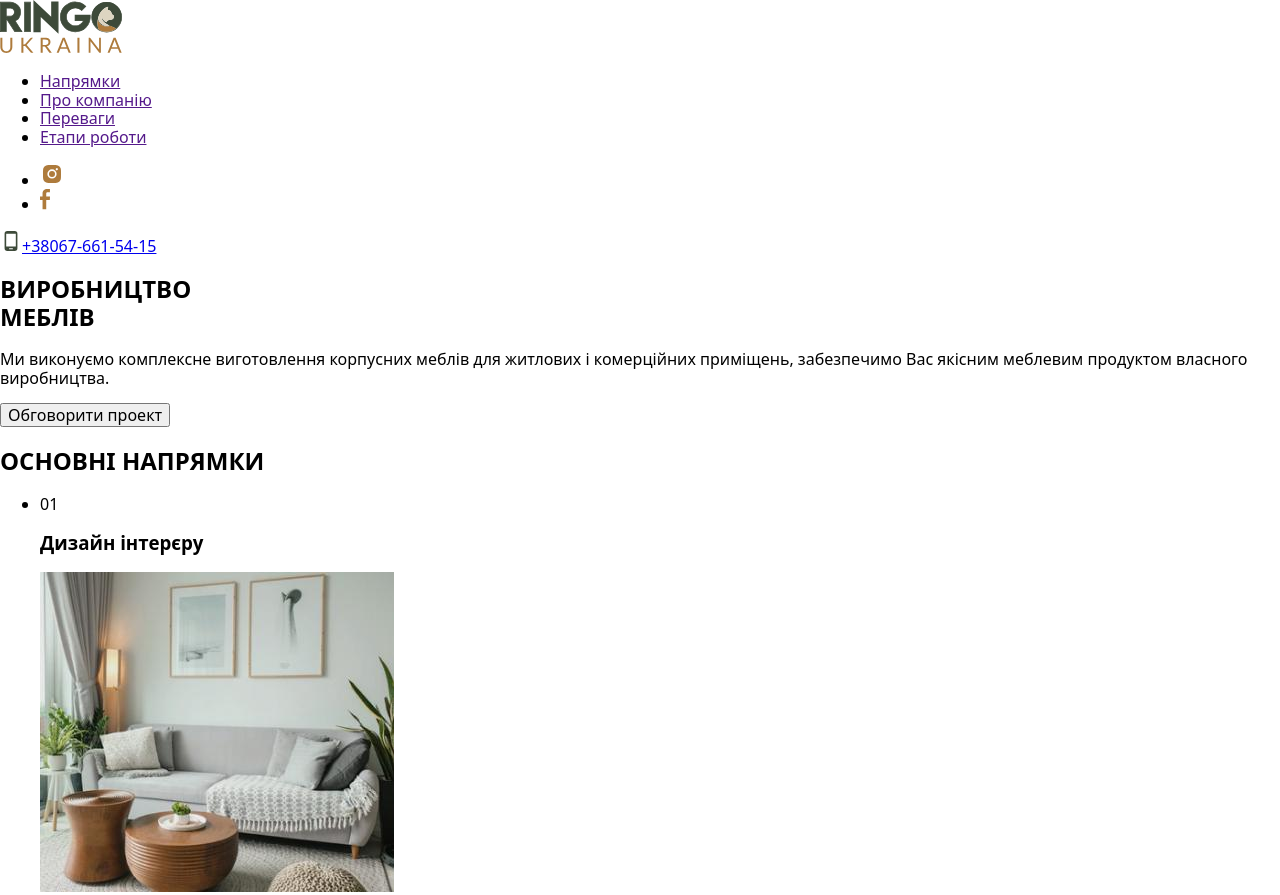
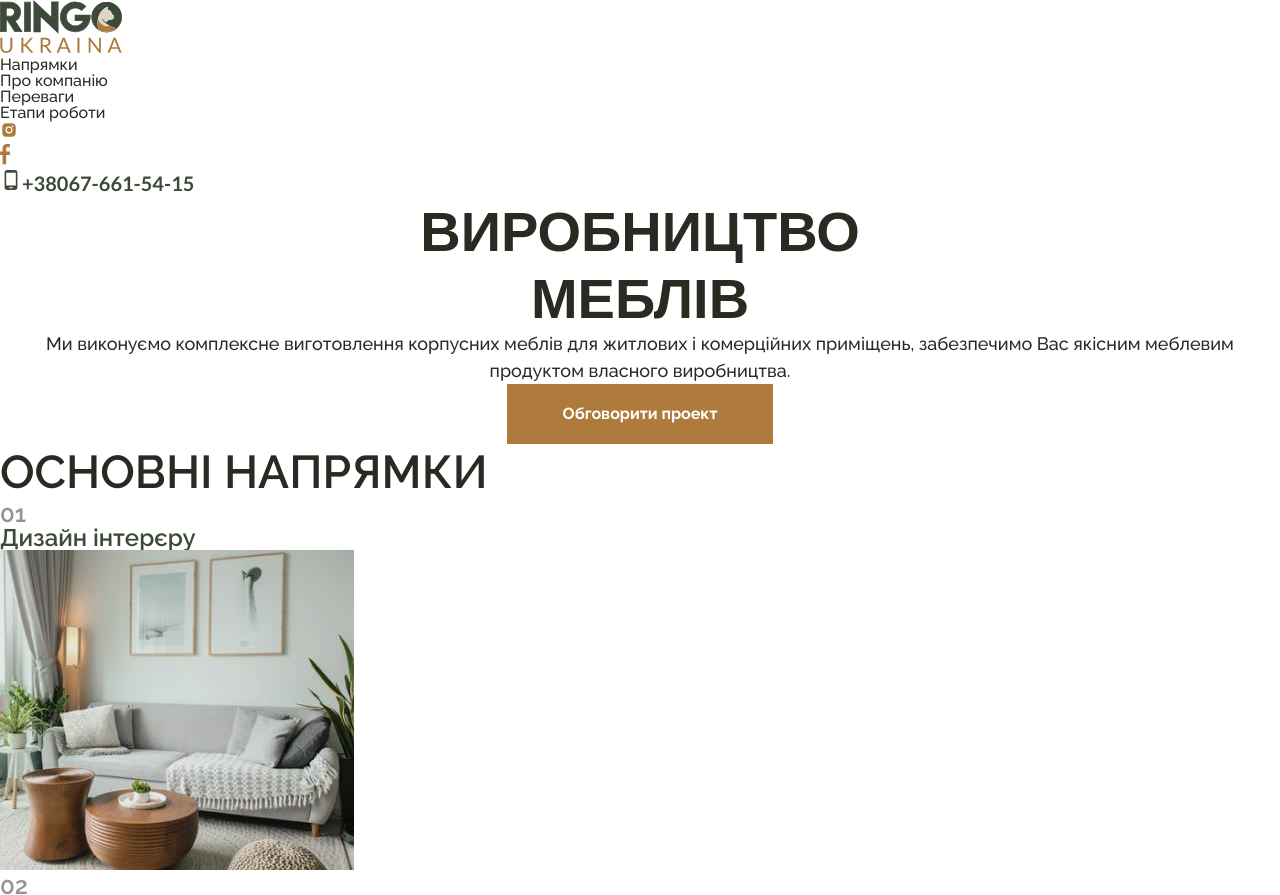
Before and after one commit to SergeyKutenniy/ringo-ukraina, a plain HTML site: page index.html in a window 1280 px wide. Shown: the top 895 px of the page. Drawn offline with nearby package versions, Linux system fonts and the light colour scheme.

Commit message:
added-css-in-materials

```diff
--- a/css/styles.css
+++ b/css/styles.css
@@ -0,0 +1,127 @@
+:root {
+  --main-text-color: #282b22;
+  --secondary-text-color: #3d4a39;
+  --white-text-color: #ffffff;
+
+  --main-bg-color: #ffffff;
+  --secondary-bg-color: #3d4a39;
+
+  --accent-color: #ae7b3c;
+}
+body {
+  font-family: 'Raleway', sans-serif;
+  color: var(--main-text-color);
+}
+
+h1,
+h2,
+h3,
+h4,
+h5,
+h6,
+p {
+  margin: 0;
+  padding: 0;
+}
+
+h2 {
+  font-size: 46px;
+  font-weight: 600;
+  line-height: 1.26;
+}
+
+a {
+  text-decoration: none;
+  color: inherit;
+}
+
+ul {
+  list-style: none;
+  margin: 0;
+  padding: 0;
+}
+
+.btn {
+  display: inline-block;
+  font-weight: 700;
+  font-size: 16px;
+  line-height: 1;
+  color: var(--white-text-color);
+  background-color: var(--accent-color);
+  border: none;
+}
+
+/* ----------------------HEADER------------------------ */
+
+.nav-list {
+  font-weight: 500;
+  font-size: 16px;
+  line-height: 1;
+}
+
+.nav-link:hover,
+.nav-link:focus {
+  color: var(--accent-color);
+}
+
+.phone {
+  font-family: 'Lato', sans-serif;
+  font-weight: 700;
+  font-size: 20px;
+  line-height: 1;
+  color: var(--secondary-text-color);
+}
+
+/* -----------------------HERO------------------------- */
+
+.hero {
+  text-align: center;
+}
+
+.hero-title {
+  font-family: 'Lato', sans-serif;
+  font-weight: 700;
+  font-size: 56px;
+  line-height: 1.2;
+}
+
+.hero-text {
+  font-size: 18px;
+  line-height: 1.5;
+  font-weight: 500;
+}
+
+.hero-btn {
+  padding: 22px 56px;
+}
+
+/* -------------------Directions----------------------- */
+
+.direction-number {
+  font-size: 24px;
+  opacity: 0.5;
+  line-height: 1;
+  font-weight: 600;
+}
+
+.direction-title {
+  font-size: 24px;
+  color: var(--secondary-text-color);
+  font-weight: 600;
+  line-height: 1;
+  font-weight: 600;
+}
+
+/* --------------------Materials--------------------- */
+
+.materials {
+  background-color: var(--secondary-bg-color);
+  color: var(--white-text-color);
+}
+
+.materials h3 {
+  opacity: 0.5;
+  font-weight: 500;
+  font-size: 24px;
+  line-height: 1.29;
+}
--- a/index.html
+++ b/index.html
@@ -6,6 +6,10 @@
     <meta http-equiv="X-UA-Compatible" content="IE=edge">
     <meta name="viewport" content="width=device-width, initial-scale=1.0">
     <title>RINGO Ukraina</title>
+    <link rel="preconnect" href="https://fonts.googleapis.com">
+    <link rel="preconnect" href="https://fonts.gstatic.com" crossorigin>
+    <link href="https://fonts.googleapis.com/css2?family=Lato:wght@700&family=Raleway:wght@400;500;600;700&display=swap"
+        rel="stylesheet">
     <link rel="stylesheet" href="https://cdnjs.cloudflare.com/ajax/libs/modern-normalize/1.1.0/modern-normalize.min.css"
         integrity="sha512-wpPYUAdjBVSE4KJnH1VR1HeZfpl1ub8YT/NKx4PuQ5NmX2tKuGu6U/JRp5y+Y8XG2tV+wKQpNHVUX03MfMFn9Q=="
         crossorigin="anonymous" referrerpolicy="no-referrer" />
@@ -17,74 +21,76 @@
         <a href="./index.html">
             <img src="./images/logo.svg" alt="Logo of Company">
         </a>
-        <nav>
-            <ul>
+        <nav class="">
+            <ul class="nav-list">
                 <li>
-                    <a href="">Напрямки</a>
+                    <a href="" class="nav-link">Напрямки</a>
                 </li>
                 <li>
-                    <a href="">Про компанію</a>
+                    <a href="" class="nav-link">Про компанію</a>
                 </li>
                 <li>
-                    <a href="">Переваги</a>
+                    <a href="" class="nav-link">Переваги</a>
                 </li>
                 <li>
-                    <a href="">Етапи роботи</a>
+                    <a href="" class="nav-link">Етапи роботи</a>
                 </li>
             </ul>
         </nav>
         <ul>
             <li><a href="">
-                    <img src="./images/icon-instagram.svg" alt="Icon of Instagram">
+                    <img src="./images/icon-instagram.svg" alt="Icon of Instagram" width="18">
                 </a></li>
             <li><a href="">
-                    <img src="./images/icon-facebook.svg" alt="Icon of Facebook">
+                    <img src="./images/icon-facebook.svg" alt="Icon of Facebook" width="10">
                 </a></li>
         </ul>
-        <a href="tel:+380676615415">
-            <img src="./images/icon-phone.svg" alt="Icon of phone">+38067-661-54-15
+        <a href="tel:+380676615415" class="nav-link phone">
+            <img src="./images/icon-phone.svg" alt="Icon of phone" width="22">+38067-661-54-15
         </a>
     </header>
     <main>
 
-        <!-- Hero (slider) -->
-        <section>
-            <h1>ВИРОБНИЦТВО <br>МЕБЛІВ</h1>
-            <p>Ми виконуємо комплексне виготовлення корпусних меблів для житлових і комерційних приміщень, забезпечимо
+        <!-- Герой (слайдер) -->
+        <section class="hero">
+            <h1 class="hero-title">ВИРОБНИЦТВО <br>МЕБЛІВ</h1>
+            <p class="hero-text">Ми виконуємо комплексне виготовлення корпусних меблів для житлових і комерційних
+                приміщень,
+                забезпечимо
                 Вас
                 якісним меблевим продуктом власного виробництва.
             </p>
-            <button type="button">Обговорити проект</button>
+            <button type="button" class="btn hero-btn">Обговорити проект</button>
         </section>
 
-        <!-- Main directions -->
+        <!-- Основні напрямки -->
         <section>
-            <h2 id="directions">ОСНОВНІ НАПРЯМКИ</h2>
+            <h2 id="directions" class="">ОСНОВНІ НАПРЯМКИ</h2>
             <ul>
                 <li>
-                    <p>01</p>
-                    <h3>Дизайн інтерєру</h3>
+                    <p class="direction-number">01</p>
+                    <h3 class="direction-title">Дизайн інтерєру</h3>
                     <img src="./images/direction-1.jpg" alt="Дизайнерська кімната" width="354">
                 </li>
                 <li>
-                    <p>02</p>
-                    <h3>Виробництво меблів</h3>
+                    <p class="direction-number">02</p>
+                    <h3 class="direction-title">Виробництво меблів</h3>
                     <img src="./images/direction-2.jpg" alt="Майстер" width="333">
                 </li>
                 <li>
-                    <p>03</p>
-                    <h3>Комплексне меблювання</h3>
+                    <p class="direction-number">03</p>
+                    <h3 class="direction-title">Комплексне меблювання</h3>
                     <img src="./images/direction-3.jpg" alt="Кімната з меблями" width="333">
                 </li>
             </ul>
         </section>
 
-        <!-- Materials -->
+        <!-- Основні матеріали -->
         <section class="materials">
             <h2>МИ ЗАБЕЗПЕЧЕМО ВАС</h2>
             <ul>
                 <li>
-                    <img src="./images/wardrobe.svg" alt="Меблі">
+                    <img src="./images/wardrobe.svg" alt="Меблі" width="66">
                     <h3>Меблями</h3>
                 </li>
                 <li>
@@ -110,7 +116,7 @@
             </ul>
         </section>
 
-        <!-- About company -->
+        <!-- Про компанію -->
         <section>
             <h2 id="about">Про компанію</h2>
             <img src="./images/kitchen.jpg" alt="Кухня" width="160">
@@ -133,7 +139,7 @@
             <img src="./images/bedroom.jpg" alt="Спальна кімната" width="160">
         </section>
 
-        <!-- Our advantages -->
+        <!-- Наші переваги -->
         <section>
             <h2 id="advantages">НАШІ ПЕРЕВАГИ</h2>
             <ul>
@@ -170,7 +176,7 @@
             </ul>
         </section>
 
-        <!-- Form to attach the project -->
+        <!-- Форма для проекту -->
         <section>
             <h3>ОБГОВОРИМО ВАШ ПРОЕКТ?</h3>
             <p>Заповніть форму і найближчим часом ми зв'яжемося з вами!</p>
@@ -183,7 +189,7 @@
             <img src="./images/discussion.jpg" alt="Менеджер та клієнт обговорюють проект" width="800">
         </section>
 
-        <!-- Phase of work -->
+        <!-- Єтапи роботи -->
         <section>
             <h2 id="phase">ЕТАПИ РОБОТИ</h2>
             <ul>
@@ -213,13 +219,13 @@
             </ul>
         </section>
 
-        <!-- Examples of work (slider)-->
+        <!-- Приклади робіт (слайдер)-->
         <section>
             <h2 id="examples">ЗАРАЗ В РОБОТІ</h2>
 
         </section>
 
-        <!-- Gifts -->
+        <!-- Подарунки -->
         <section>
             <img src="./images/toaster.jpg" alt="Тостер">
             <img src="./images/gift.svg" alt="Значок подарунку">
@@ -232,7 +238,7 @@
             <p>Подарунок</p>
         </section>
 
-        <!-- Our partners -->
+        <!-- Наші партнери -->
         <section>
             <h2>НАШІ ПАРТНЕРИ</h2>
             <ul>
@@ -259,7 +265,7 @@
             </ul>
         </section>
 
-        <!-- Ask a Question -->
+        <!-- Форма для зв'язку з консультантом -->
         <section>
             <h2 id="question">ЗАЛИШИЛИСЯ ПИТАННЯ?</h2>
             <p>Отримай безкоштовну консультацію менеджера та прорахунок проекту</p>
@@ -285,6 +291,9 @@
                     <img src="./images/icon-facebook.svg" alt="Icon of Facebook">
                 </a></li>
         </ul>
+
+        <!-- Основні розділи сайту -->
+
         <ul>
             <li>
                 <a href="#directions">Основні напрямки</a>
@@ -309,6 +318,8 @@
             <img src="./images/icon-phone.svg" alt="Icon of phone">+38067-661-54-15
         </a>
         <button type="button">На каву з менеджером!</button>
+
+        <!-- Основні бренди комплектуючих -->
 
         <h3>Бренди комплектуючих</h3>
         <ul>
```
